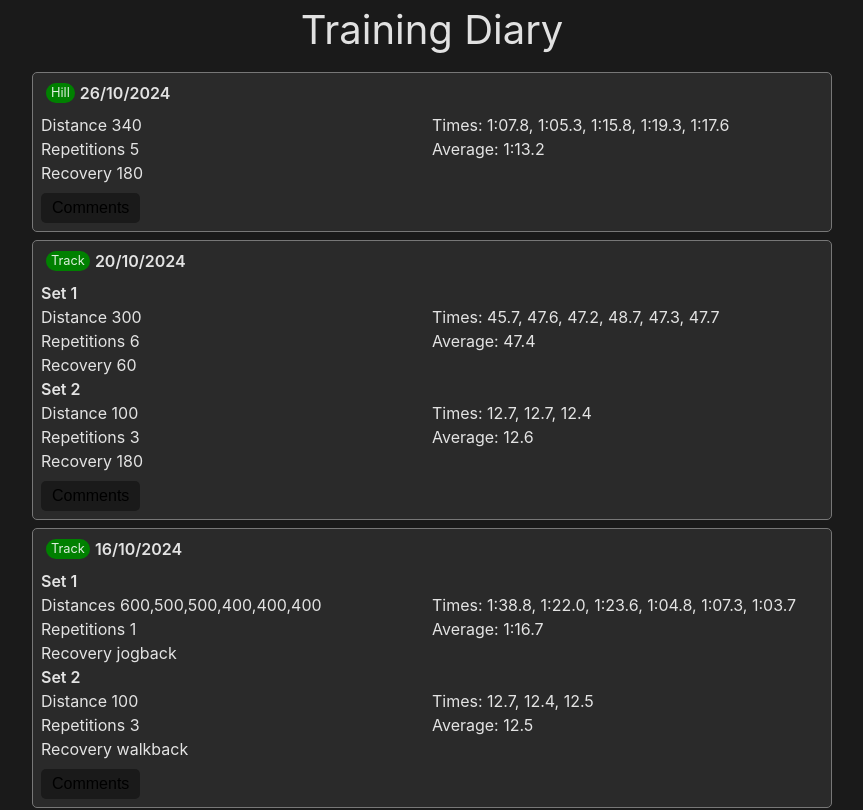
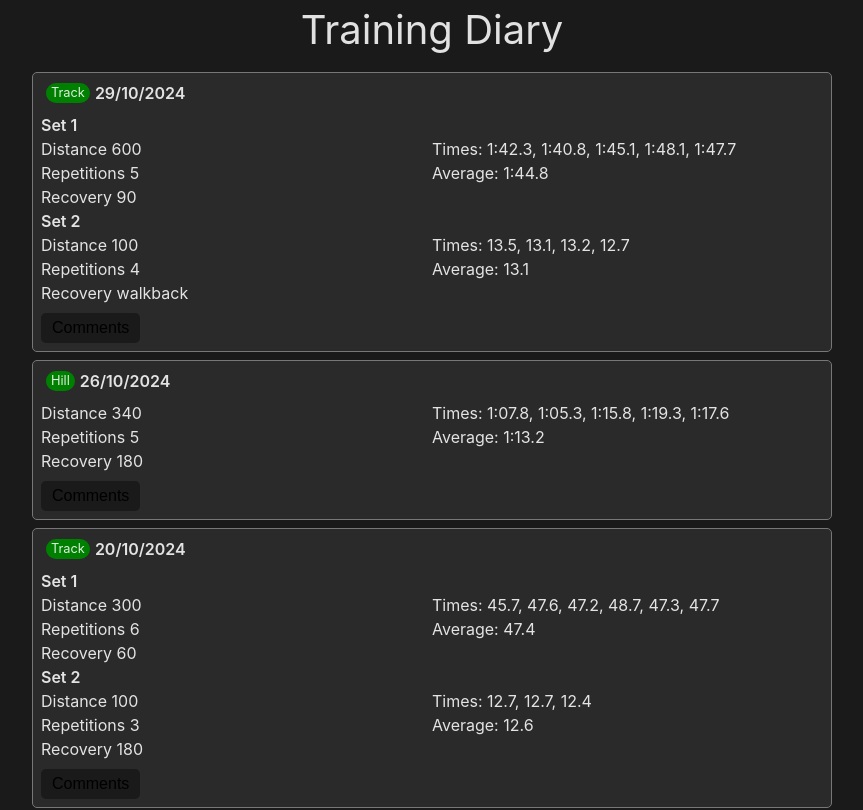
Before and after one commit to rs96/training, a React (Vite) app: page / in a window 1280 px wide. Shown: the top 810 px of the page, without its empty margins (208-1071 px from the left). Built offline with nearby package versions, Linux system fonts and the light colour scheme.

Commit message:
tuesday session

```diff
--- a/src/data/data.ts
+++ b/src/data/data.ts
@@ -209,6 +209,29 @@ const WINTER: Session[] = [
       athlete: "",
     },
   },
+  {
+    date: 1730160000000,
+    sets: [
+      {
+        repetitions: 5,
+        distances: [600],
+        times: [102.3, 100.8, 105.1, 108.1, 107.7],
+        recovery: [90],
+      },
+      {
+        repetitions: 4,
+        distances: [100],
+        times: [13.5, 13.1, 13.2, 12.7],
+        recovery: "walkback",
+      },
+    ],
+    type: SessionType.Track,
+    comments: {
+      coach: "Repetition is good. Good to do the session from last month.",
+      athlete:
+        "Good start, nice to make the 600s really hurt by the end, but not completely dead on my feet so finished alright. Mis-counted on my 100s and only did 4 - but pleased with the pace of them.",
+    },
+  },
 ];
 
 export { WINTER };
```
